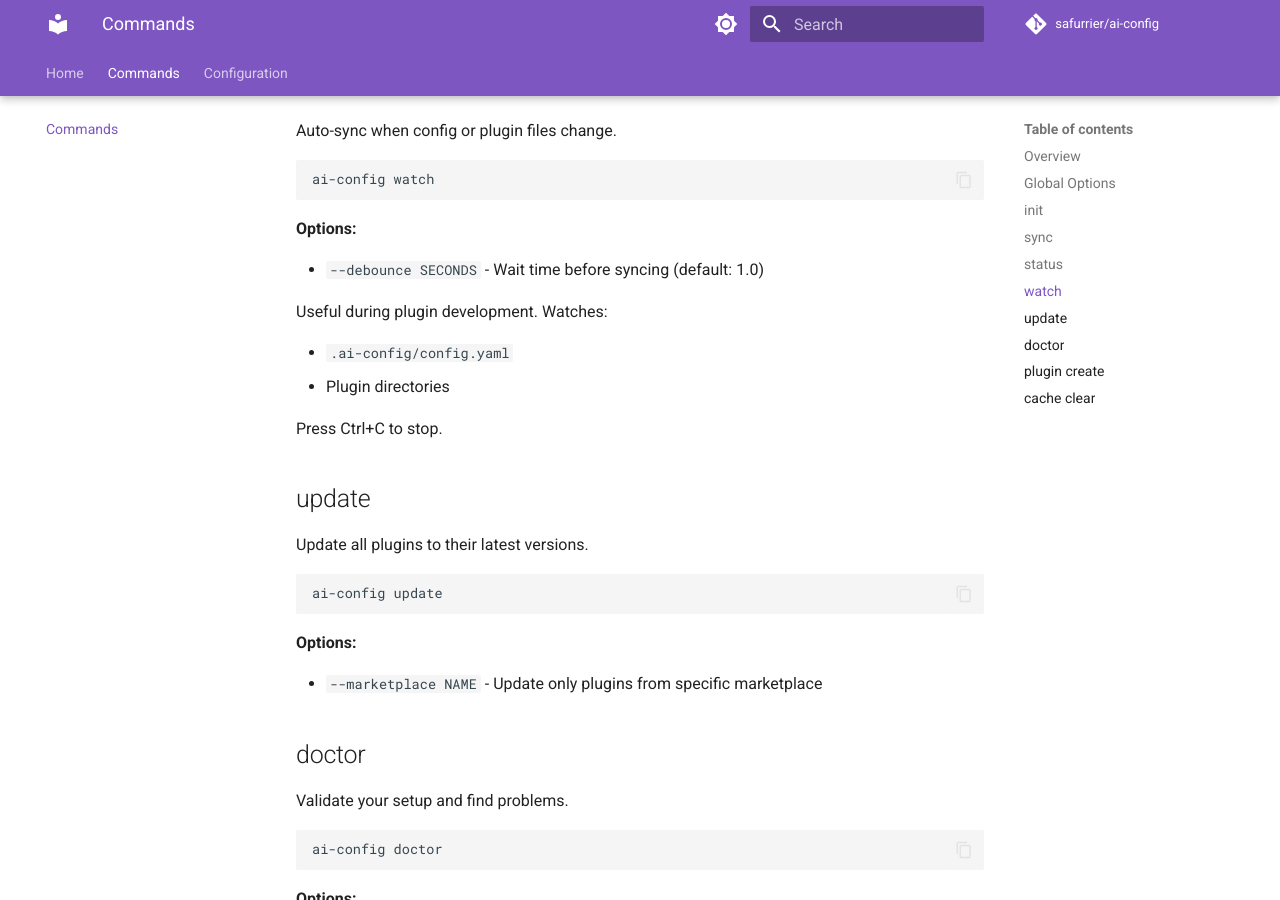
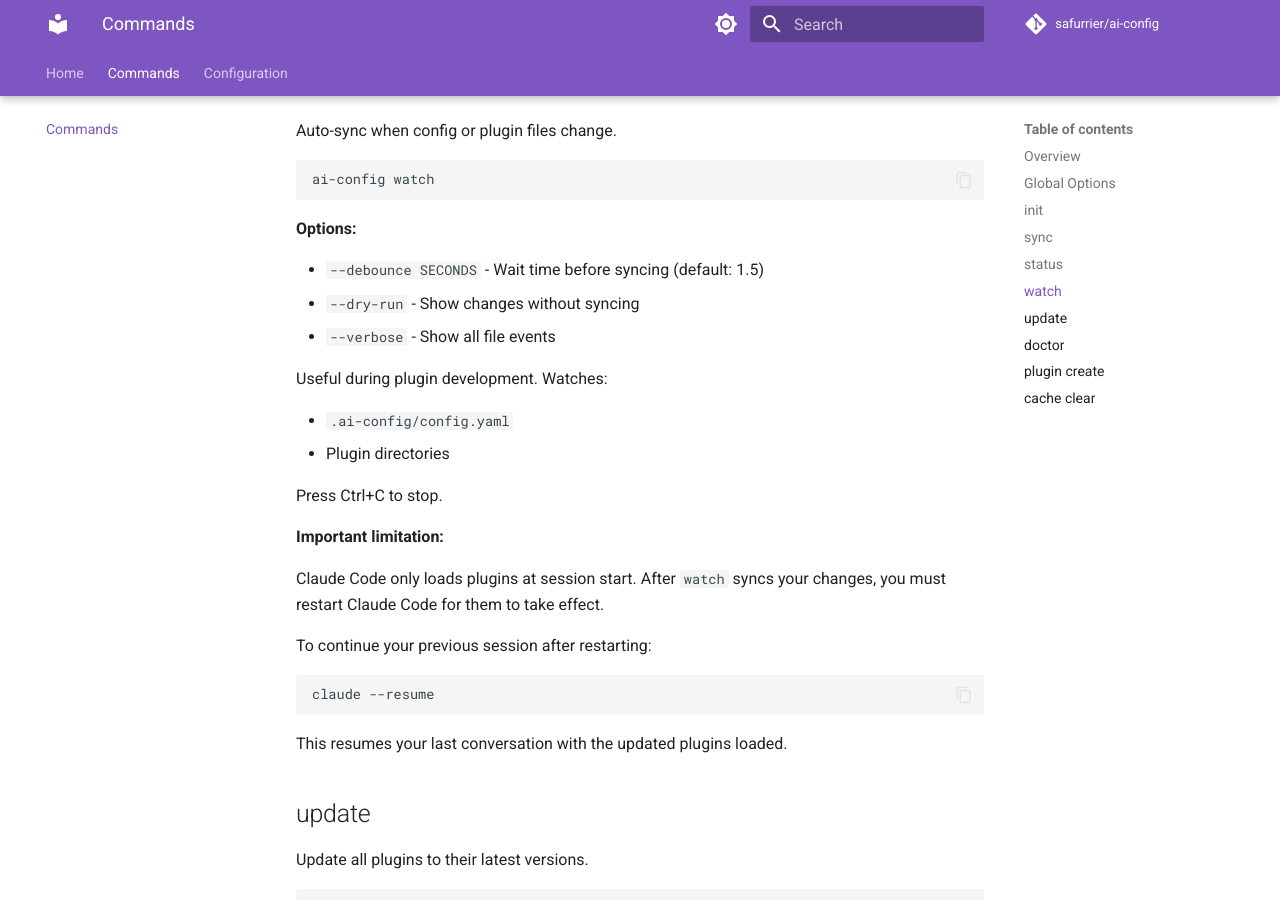
Before and after one commit to safurrier/ai-config, an MkDocs documentation site: the page built from docs/commands.md, in a window 1280 px wide and 900 px high, scrolled down 2255 px. Built offline with MkDocs 1.6.1 and Material for MkDocs 9.7.7, drawn with Linux system fonts in a browser that asks for light colours; comment, search, counter and statistics services are not loaded.

Commit message:
docs(watch): Add note about Claude Code restart requirement
Claude Code only loads plugins at session start, so changes synced
by `ai-config watch` require restarting Claude Code to take effect.

Added documentation about this limitation to:
- watch command help text
- watch command startup output
- README.md Quick Start section
- docs/commands.md watch section

Suggests using `claude --resume` to continue the previous session
after restarting.

Co-Authored-By: Claude Opus 4.5 <noreply@anthropic.com>

````diff
--- a/docs/commands.md
+++ b/docs/commands.md
@@ -92,7 +92,9 @@ ai-config watch
 
 **Options:**
 
-- `--debounce SECONDS` - Wait time before syncing (default: 1.0)
+- `--debounce SECONDS` - Wait time before syncing (default: 1.5)
+- `--dry-run` - Show changes without syncing
+- `--verbose` - Show all file events
 
 Useful during plugin development. Watches:
 
@@ -100,6 +102,18 @@ Useful during plugin development. Watches:
 - Plugin directories
 
 Press Ctrl+C to stop.
+
+**Important limitation:**
+
+Claude Code only loads plugins at session start. After `watch` syncs your changes, you must restart Claude Code for them to take effect.
+
+To continue your previous session after restarting:
+
+```bash
+claude --resume
+```
+
+This resumes your last conversation with the updated plugins loaded.
 
 ## update
 
````
Also changed, not shown: README.md (+2 -0 lines), 2 other files.
